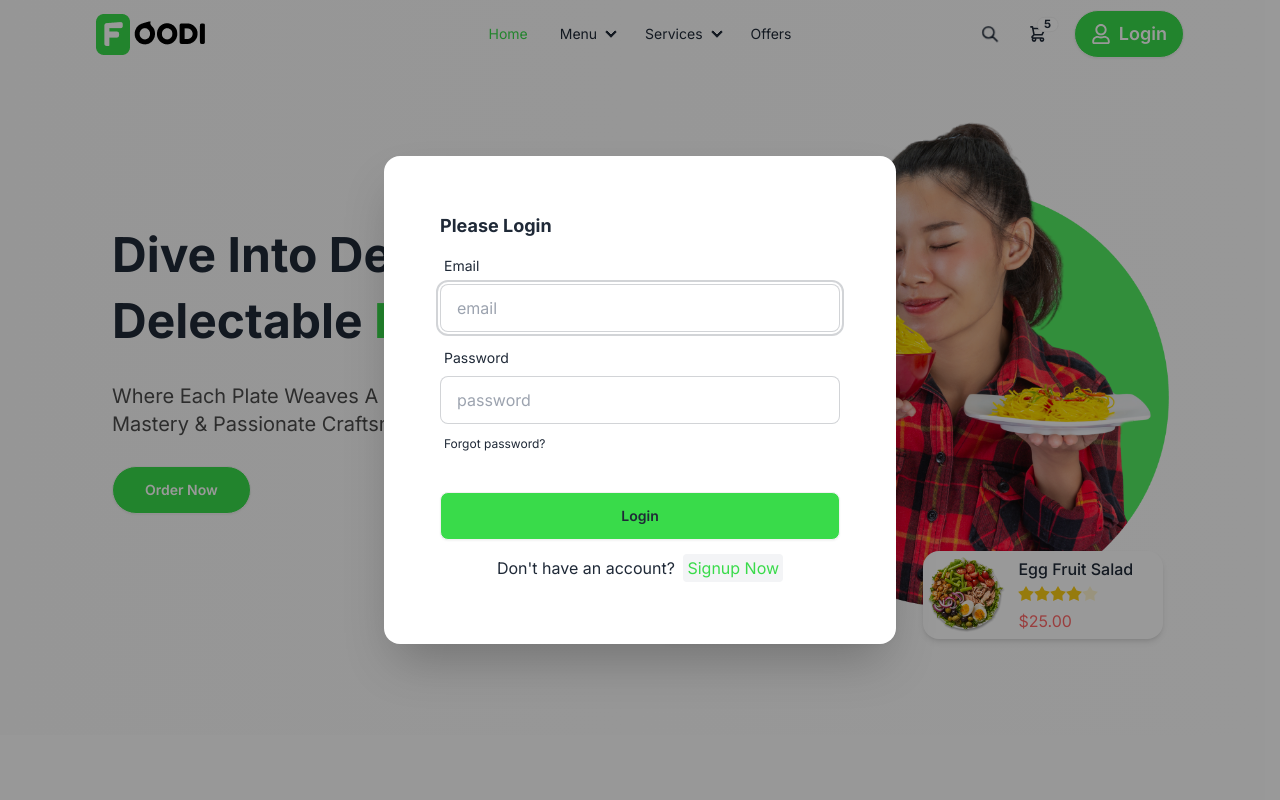
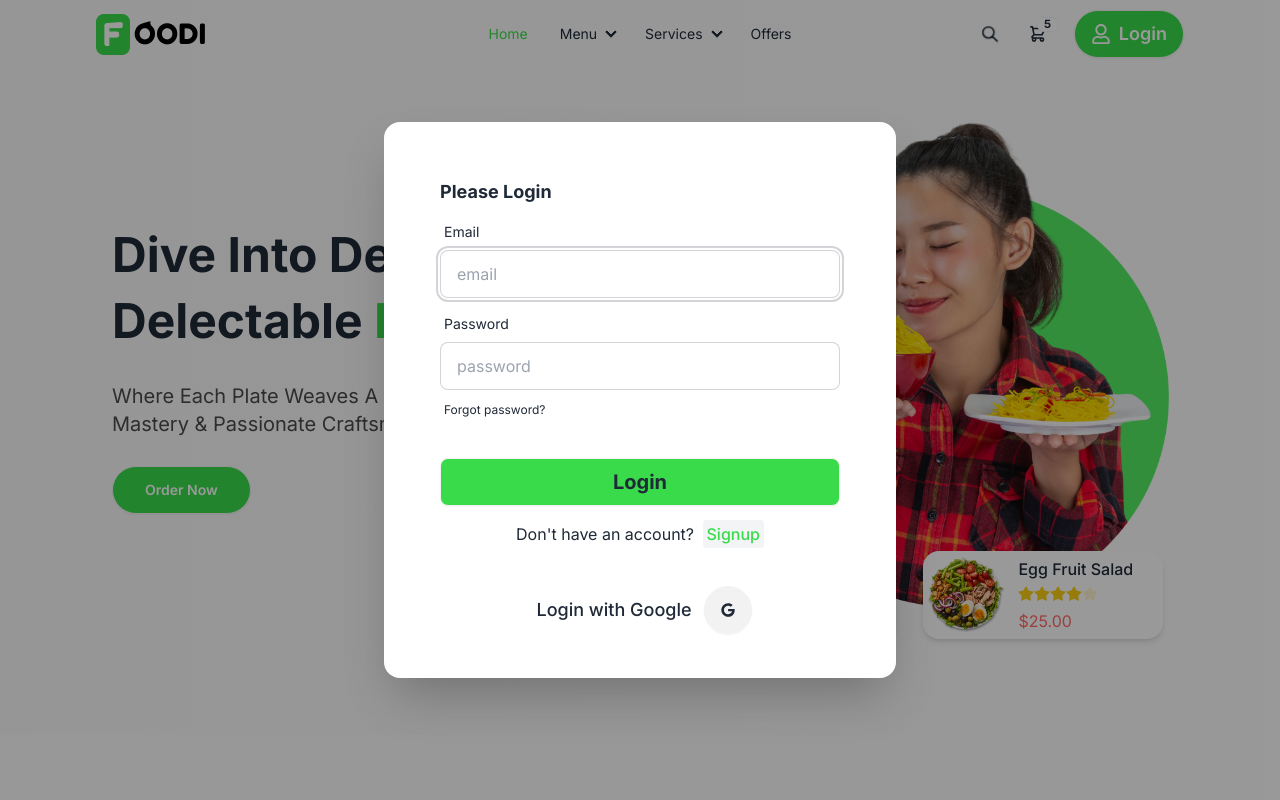
Before and after one commit to HossainRafi/Foodi, a React (Vite) app in the folder foodi-client/: page / in a window 1280 px wide. Both pictures are taken after a click on the button "Login". Shown: the top 800 px of the page. Built offline with nearby package versions, Linux system fonts and the light colour scheme.

Commit message:
form cleanup

```diff
--- a/foodi-client/src/components/Modal.jsx
+++ b/foodi-client/src/components/Modal.jsx
@@ -1,11 +1,13 @@
 import { Link } from "react-router-dom";
+import { FaGoogle } from "react-icons/fa";
 
 export const Modal = () => {
   return (
     <div>
       <dialog id="my_modal_5" className="modal modal-middle sm:modal-middle">
         <div className="modal-box">
-          <div className="modal-action mt-0">
+          <div className="modal-action flex flex-col justify-center mt-0">
+            {/* login form */}
             <form className="card-body" method="dialog">
               <h3 className="font-bold text-lg capitalize">please login</h3>
               <div className="form-control">
@@ -40,19 +42,26 @@ export const Modal = () => {
 
               {/* login btn */}
               <div className="form-control mt-6">
-                <input type="submit" value="Login" className="btn bg-green" />
+                <input type="submit" value="Login" className="btn bg-green text-xl font-bold" />
               </div>
 
               <p className="text-center my-2">
                 Don't have an account?{" "}
                 <Link
                   to="/signup"
-                  className="text-green ml-1 bg-gray-100 p-1 rounded"
+                  className="text-green ml-1 bg-gray-100 p-1 rounded font-medium"
                 >
-                  Signup Now
+                  Signup
                 </Link>{" "}
               </p>
             </form>
+
+            <div className="text-center space-x-3 mb-5 flex items-center justify-center">
+              <p className="text-lg font-medium">Login with Google</p>
+              <button className="btn btn-circle hover:bg-green hover:text-white">
+                <FaGoogle />
+              </button>
+            </div>
           </div>
         </div>
       </dialog>
```
